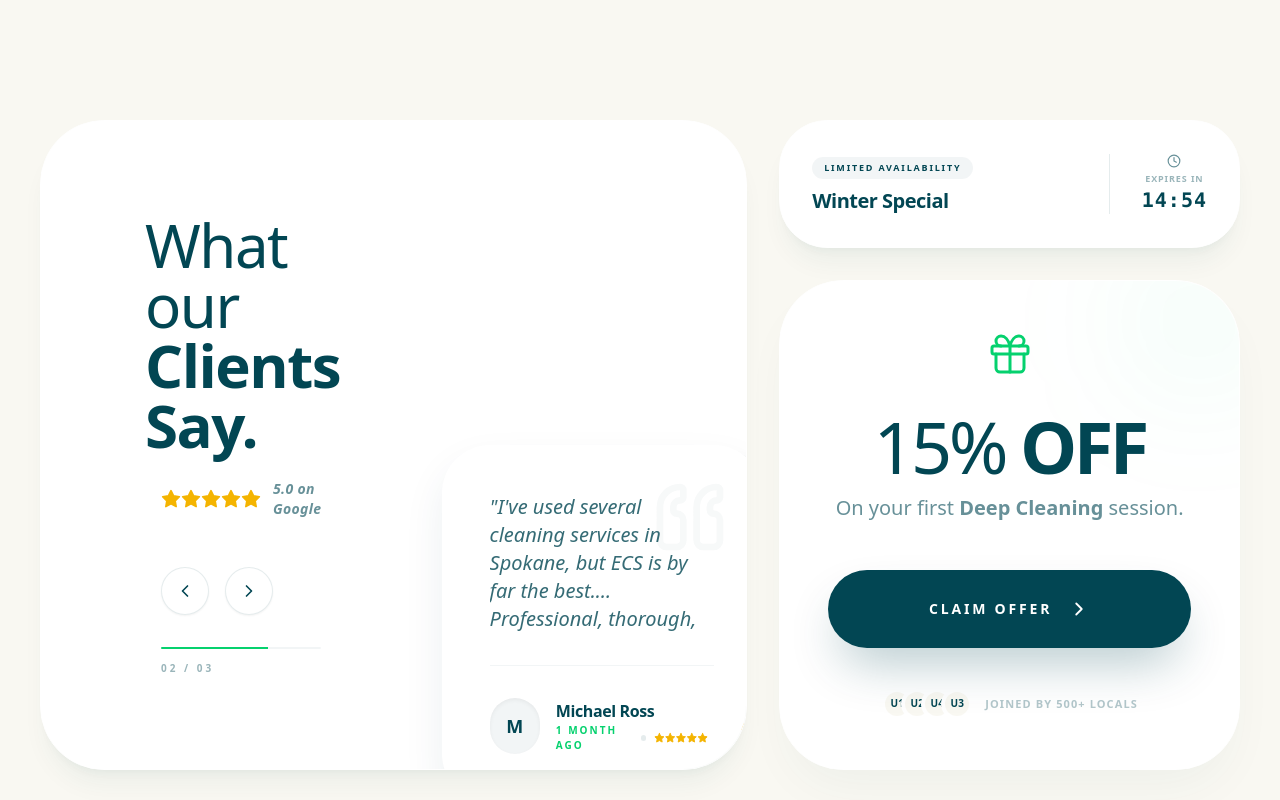
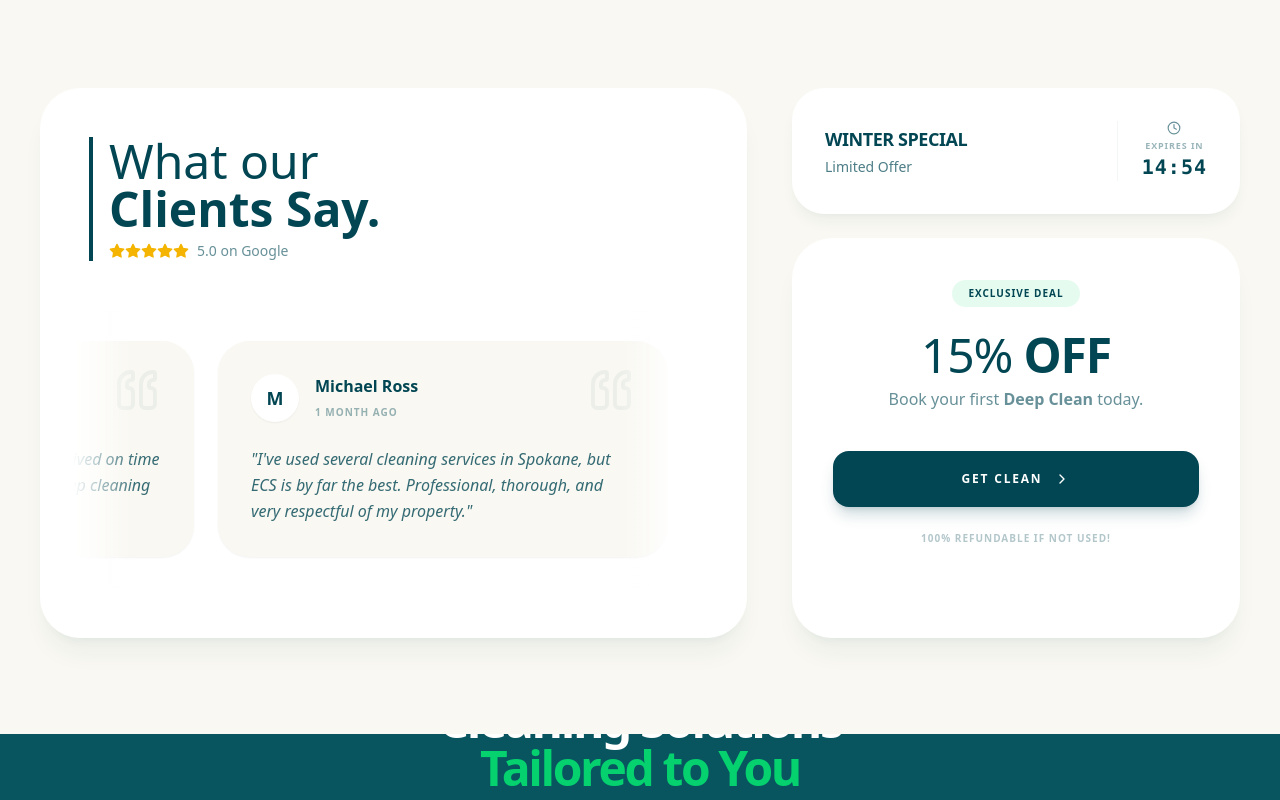
Before and after one commit to renatoquerales28-byte/extreme-cleaning-next, a Next.js app: page / in a window 1280 px wide. Shown: the part 760-1560 px from the top of the page. Built offline with nearby package versions, Linux system fonts and the light colour scheme.

Commit message:
style: revert SocialProofSection left column to 4b1aec4 design

```diff
--- a/src/components/home/SocialProofSection.tsx
+++ b/src/components/home/SocialProofSection.tsx
@@ -1,13 +1,14 @@
 "use client";
 
 import { useState, useEffect } from "react";
-import { Star, ChevronLeft, ChevronRight, Gift, Clock, Quote } from "lucide-react";
+import Image from "next/image";
+import { Star, ChevronRight, Gift, Clock, Bell, Quote } from "lucide-react";
 import { GOOGLE_REVIEWS } from "@/lib/data/reviews_mock";
 import Link from "next/link";
-import { motion, AnimatePresence } from "framer-motion";
+import { motion } from "framer-motion";
 
 function CountdownTimer() {
-    const [timeLeft, setTimeLeft] = useState(15 * 60);
+    const [timeLeft, setTimeLeft] = useState(15 * 60); // 15 minutes in seconds
 
     useEffect(() => {
         const timer = setInterval(() => {
@@ -30,251 +31,124 @@ function CountdownTimer() {
     );
 }
 
-function CarouselControl({ direction, onClick }: { direction: 'prev' | 'next', onClick: () => void }) {
+export default function SocialProofSection() {
     return (
-        <button
-            onClick={onClick}
-            className="w-12 h-12 rounded-full border border-[#024653]/10 flex items-center justify-center text-[#024653] hover:bg-[#024653] hover:text-white transition-all active:scale-95 bg-white shadow-sm z-30 pointer-events-auto"
-        >
-            {direction === 'prev' ? <ChevronLeft size={20} /> : <ChevronRight size={20} />}
-        </button>
-    );
-}
+        // SECTION CONTAINER: Adjusted spacing (reduced top padding), Background #F9F8F2
+        <section className="w-full bg-[#F9F8F2] relative flex items-center overflow-hidden pt-8 pb-16 lg:pt-12 lg:pb-24">
 
-export default function SocialProofSection() {
-    // State for the infinite rotation stack
-    const [cards, setCards] = useState(() => {
-        return GOOGLE_REVIEWS.map((review, i) => ({
-            ...review,
-            uniqueId: `${review.id}-${i}-${Date.now()}` // Ensure unique keys for animations
-        }));
-    });
-    const [isPaused, setIsPaused] = useState(false);
+            {/* CONTAINER: Max width of 1700px to match Hero */}
+            <div className="w-full max-w-[1700px] mx-auto px-6 lg:px-10 grid grid-cols-1 lg:grid-cols-5 gap-8 items-stretch justify-center">
 
-    // Auto-advance logic
-    useEffect(() => {
-        if (isPaused) return;
-        const interval = setInterval(() => {
-            handleNext();
-        }, 5000);
-        return () => clearInterval(interval);
-    }, [cards, isPaused]);
+                {/* LEFT COLUMN: REVIEWS (60% -> 3/5 cols) - NOW ENCLOSED IN WHITE CARD */}
+                <div className="w-full lg:col-span-3 flex flex-col justify-center relative">
 
-    const handleNext = () => {
-        setCards((prev) => {
-            const newCards = [...prev];
-            const first = newCards.shift();
-            if (first) {
-                // Regenerate ID to ensure it enters as a "new" card
-                first.uniqueId = `${first.id}-${Date.now()}`;
-                newCards.push(first);
-            }
-            return newCards;
-        });
-    };
+                    {/* NEW MODULAR CONTAINER */}
+                    <div className="bg-white rounded-[2.5rem] p-8 lg:p-12 shadow-xl shadow-[#024653]/5 border border-white h-full flex flex-col justify-center relative overflow-hidden">
 
-    const handlePrev = () => {
-        setCards((prev) => {
-            const newCards = [...prev];
-            const last = newCards.pop();
-            if (last) {
-                last.uniqueId = `${last.id}-${Date.now()}`;
-                newCards.unshift(last);
-            }
-            return newCards;
-        });
-    };
-
-    const currentId = parseInt(cards[0]?.id || "1", 10);
-    const progress = (currentId / GOOGLE_REVIEWS.length) * 100;
-    const currentDisplayIndex = currentId;
-
-    const cardColors = ['#FFFFFF', '#F9FBFB', '#F2F6F6'];
-    const cardShadows = [
-        '0 20px 40px rgba(2, 70, 83, 0.08)',
-        '0 10px 20px rgba(2, 70, 83, 0.05)',
-        '0 5px 10px rgba(2, 70, 83, 0.02)'
-    ];
-
-    return (
-        <section className="w-full min-h-screen bg-[#F9F8F2] relative flex items-center justify-center overflow-hidden py-12 md:py-16 lg:py-20">
-            <div className="w-full max-w-[1700px] mx-auto px-6 lg:px-10 grid grid-cols-1 lg:grid-cols-5 gap-6 lg:gap-8 items-center justify-center">
-
-                {/* Main Reviews Card */}
-                <div className="w-full lg:col-span-3">
-                    <div className="bg-white rounded-[4rem] shadow-xl shadow-[#024653]/5 border border-white relative overflow-hidden min-h-[600px] md:min-h-[650px] flex items-center">
-                        <div className="w-full h-full grid grid-cols-1 md:grid-cols-2 items-center">
-
-                            {/* Left Column: Title & Alignment */}
-                            <div className="relative z-20 p-8 md:p-12 lg:p-20 flex flex-col justify-center">
-                                <div className="flex gap-6 items-stretch mb-6">
-                                    <div className="w-1.5 bg-[#024653] rounded-full" />
-                                    <motion.h3
-                                        initial={{ opacity: 0, x: -20 }}
-                                        whileInView={{ opacity: 1, x: 0 }}
-                                        className="text-4xl md:text-6xl font-light text-[#024653] leading-[1.1] tracking-tight"
-                                    >
+                        {/* Header for Reviews */}
+                        <div className="mb-8 md:mb-12 pl-4 border-l-4 border-[#024653] relative z-10">
+                            <h3 className="text-3xl md:text-5xl font-light text-[#024653] mb-2 leading-tight">
                                 What our <br /> <span className="font-black">Clients Say.</span>
-                                    </motion.h3>
+                            </h3>
+                            <div className="flex items-center gap-2">
+                                <div className="flex text-[#F4B400]">
+                                    {[1, 2, 3, 4, 5].map(i => <Star key={i} size={16} fill="currentColor" />)}
+                                </div>
+                                <span className="text-sm font-medium text-[#024653]/60">5.0 on Google</span>
+                            </div>
                         </div>
 
-                                <div className="flex items-center gap-3 mb-12 ml-10">
-                                    <div className="flex text-[#F4B400]">
-                                        {[1, 2, 3, 4, 5].map(i => <Star key={i} size={20} fill="currentColor" />)}
+                        {/* Horizontal Marquee Container */}
+                        <div className="relative w-full overflow-hidden mask-horizontal-fade -mx-4 px-4 py-8"> {/* Negative margin to allow shadow bleed, py for hover space */}
+                            <motion.div
+                                className="flex gap-6 pl-4"
+                                animate={{ x: ["0%", "-50%"] }}
+                                transition={{
+                                    repeat: Infinity,
+                                    ease: "linear",
+                                    duration: 40
+                                }}
+                                style={{ width: "max-content" }}
+                            >
+                                {/* Duplicate list for loop */}
+                                {[...GOOGLE_REVIEWS, ...GOOGLE_REVIEWS, ...GOOGLE_REVIEWS].map((review, i) => (
+                                    <div
+                                        key={`${review.id}-${i}`}
+                                        className="bg-[#F9F8F2] p-8 rounded-[2rem] shadow-sm hover:shadow-lg hover:-translate-y-1 transition-all duration-300 relative group w-[350px] md:w-[450px] shrink-0 border border-transparent hover:border-[#024653]/5"
+                                    >
+                                        <Quote className="absolute top-6 right-8 text-[#024653]/5 transform rotate-180 group-hover:scale-110 transition-transform" size={48} />
+
+                                        <div className="flex items-center gap-4 mb-6">
+                                            <div className="w-12 h-12 rounded-full bg-white flex items-center justify-center text-[#024653] font-black text-lg shadow-sm">
+                                                {review.name.charAt(0)}
                                             </div>
-                                    <span className="text-sm font-bold text-[#024653]/60 italic tracking-wide">5.0 on Google</span>
+                                            <div>
+                                                <h4 className="font-bold text-[#024653] text-sm md:text-base">{review.name}</h4>
+                                                <span className="text-[10px] text-[#024653]/40 font-bold uppercase tracking-widest">{review.date}</span>
+                                            </div>
                                         </div>
 
-                                <div className="flex flex-col gap-8 ml-10">
-                                    <div className="flex items-center gap-4">
-                                        <CarouselControl direction="prev" onClick={handlePrev} />
-                                        <CarouselControl direction="next" onClick={handleNext} />
+                                        <p className="text-[#024653]/80 text-base font-light leading-relaxed italic relative z-10 line-clamp-4">
+                                            &quot;{review.text}&quot;
+                                        </p>
                                     </div>
-
-                                    <div className="flex flex-col gap-3 w-40">
-                                        <div className="h-[2px] bg-[#024653]/5 rounded-full overflow-hidden">
-                                            <motion.div
-                                                className="h-full bg-[#05D16E]"
-                                                initial={{ width: 0 }}
-                                                animate={{ width: `${progress}%` }}
-                                                transition={{ type: "spring", stiffness: 100, damping: 20 }}
-                                            />
-                                        </div>
-                                        <span className="text-[10px] font-black text-[#024653]/40 uppercase tracking-[0.3em]">
-                                            {String(currentDisplayIndex).padStart(2, '0')} / {String(GOOGLE_REVIEWS.length).padStart(2, '0')}
-                                        </span>
+                                ))}
+                            </motion.div>
+                            {/* Gradient Masks for Horizontal Fade - Adjusted to match white BG */}
+                            <div className="absolute top-0 left-0 w-16 h-full bg-gradient-to-r from-white to-transparent z-10 pointer-events-none" />
+                            <div className="absolute top-0 right-0 w-16 h-full bg-gradient-to-l from-white to-transparent z-10 pointer-events-none" />
                         </div>
                     </div>
                 </div>
 
-                            {/* Right Column: Card Stack */}
-                            <div
-                                className="relative flex items-center justify-center p-8 md:p-12 min-h-[400px] md:min-h-[500px]"
-                                onMouseEnter={() => setIsPaused(true)}
-                                onMouseLeave={() => setIsPaused(false)}
-                            >
-                                <div className="relative w-full max-w-[350px] h-[380px] flex items-center justify-center">
-                                    <AnimatePresence mode="popLayout">
-                                        {cards.slice(0, 3).map((review, index) => (
-                                            <motion.div
-                                                key={review.uniqueId}
-                                                layoutId={review.uniqueId}
-                                                initial={{ opacity: 0, scale: 0.9, x: 100, zIndex: 0 }}
-                                                animate={{
-                                                    opacity: 1,
-                                                    scale: index === 0 ? 1 : (1 - index * 0.05),
-                                                    x: index * 25,
-                                                    y: 0,
-                                                    zIndex: 10 - index,
-                                                }}
-                                                exit={{
-                                                    x: -200,
-                                                    opacity: 0,
-                                                    scale: 0.95,
-                                                    zIndex: 20,
-                                                    transition: { duration: 0.4, ease: "easeInOut" }
-                                                }}
-                                                transition={{
-                                                    type: "spring",
-                                                    stiffness: 200,
-                                                    damping: 25,
-                                                    mass: 1
-                                                }}
-                                                className="absolute left-0 top-1/2 -translate-y-1/2 w-[280px] md:w-[320px] p-8 md:p-12 rounded-[3rem] overflow-hidden"
-                                                style={{
-                                                    transformOrigin: "center left",
-                                                    backgroundColor: cardColors[index],
-                                                    boxShadow: cardShadows[index]
-                                                }}
-                                            >
-                                                <div className="absolute top-0 right-0 p-8 opacity-[0.03]">
-                                                    <Quote size={80} className="transform rotate-180 text-[#024653]" />
+                {/* RIGHT COLUMN: PROMO (40% -> 2/5 cols) */}
+                <div className="w-full lg:col-span-2 flex flex-col justify-center items-center lg:items-end relative h-full">
+
+                    <div className="w-full max-w-md space-y-6 relative z-10 flex flex-col h-full justify-center">
+
+                        {/* Top Card: Timer & Hook (White Card) */}
+                        <div className="bg-white rounded-[2rem] p-6 lg:p-8 flex items-center justify-between shadow-lg shadow-[#024653]/5 border border-white">
+                            <div>
+                                <h4 className="font-black text-[#024653] text-lg uppercase tracking-tight mb-1">Winter Special</h4>
+                                <p className="text-sm text-[#024653]/70 font-medium whitespace-nowrap">Limited Offer</p>
                             </div>
-
-                                                <div className="relative z-10">
-                                                    <p className="text-[#024653]/80 text-lg md:text-xl font-light leading-relaxed italic mb-8 line-clamp-4 min-h-[140px]">
-                                                        &quot;{review.text}&quot;
-                                                    </p>
-
-                                                    <div className="flex items-center gap-4 border-t border-[#024653]/5 pt-8">
-                                                        <div className="w-14 h-14 rounded-full bg-[#024653]/5 flex items-center justify-center text-[#024653] font-black text-lg shadow-inner">
-                                                            {review.name.charAt(0)}
-                                                        </div>
-                                                        <div>
-                                                            <h4 className="font-bold text-[#024653] text-base tracking-tight">{review.name}</h4>
-                                                            <div className="flex items-center gap-2">
-                                                                <span className="text-[10px] text-[#05D16E] font-black uppercase tracking-[0.2em]">{review.date}</span>
-                                                                <span className="w-1.5 h-1.5 rounded-full bg-[#024653]/10" />
-                                                                <div className="flex text-[#F4B400] scale-90 origin-left">
-                                                                    {[1, 2, 3, 4, 5].map(st => <Star key={st} size={12} fill="currentColor" />)}
-                                                                </div>
-                                                            </div>
-                                                        </div>
-                                                    </div>
-                                                </div>
-
-                                                <div className="absolute bottom-0 left-0 right-0 h-1 bg-gradient-to-r from-transparent via-[#05D16E] to-transparent opacity-10" />
-                                            </motion.div>
-                                        ))}
-                                    </AnimatePresence>
-                                </div>
-                            </div>
-                        </div>
-                    </div>
-                </div>
-
-                {/* Sidebar Column */}
-                <div className="w-full lg:col-span-2 flex flex-col h-auto lg:h-full gap-8">
-                    {/* Countdown Banner */}
-                    <div className="bg-white rounded-[3rem] p-8 flex items-center justify-between shadow-xl shadow-[#024653]/5 border border-white">
-                        <div>
-                            <span className="inline-block px-3 py-1 bg-[#024653]/5 text-[#024653] text-[9px] font-black uppercase tracking-[0.2em] rounded-full mb-2">
-                                Limited Availability
-                            </span>
-                            <h4 className="font-black text-[#024653] text-xl tracking-tight">Winter Special</h4>
-                        </div>
-                        <div className="pl-8 border-l border-[#024653]/10">
+                            <div className="pl-4 lg:pl-6 border-l border-[#024653]/5">
                                 <CountdownTimer />
                             </div>
                         </div>
 
-                    {/* Promo Card */}
-                    <div className="bg-white rounded-[4rem] p-12 text-center shadow-2xl shadow-[#024653]/5 border border-white relative overflow-hidden flex-grow flex flex-col justify-center">
-                        <div className="absolute -top-10 -right-10 w-40 h-40 bg-[#05D16E]/5 rounded-full blur-3xl" />
+                        {/* Main Offer Card (White Card) */}
+                        <div className="bg-white rounded-[2.5rem] p-8 lg:p-10 text-center shadow-xl shadow-[#024653]/5 border border-white relative overflow-hidden group flex-grow flex-col justify-center">
 
                             <div className="relative z-10">
-                            <Gift className="mx-auto text-[#05D16E] mb-8" size={48} strokeWidth={1.5} />
+                                <span className="inline-block px-4 py-1.5 rounded-full bg-[#05D16E]/10 text-[#024653] text-[10px] font-black uppercase tracking-widest mb-6">
+                                    Exclusive Deal
+                                </span>
 
-                            <h3 className="text-7xl font-normal text-[#024653] mb-3 tracking-tighter">
+                                <h3 className="text-5xl font-normal text-[#024653] mb-2 tracking-tight">
                                     15% <span className="font-black">OFF</span>
                                 </h3>
 
-                            <p className="text-xl text-[#024653]/60 mb-12 font-medium">
-                                On your first <strong>Deep Cleaning</strong> session.
+                                <p className="text-base text-[#024653]/60 mb-10 font-medium mx-auto">
+                                    Book your first <strong>Deep Clean</strong> today.
                                 </p>
 
                                 <Link
                                     href="/wizard?type=residential&intensity=deep&promo=WELCOME15"
-                                className="w-full flex items-center justify-center gap-4 py-7 bg-[#024653] text-white rounded-[2.5rem] font-black text-sm uppercase tracking-[0.2em] hover:bg-[#02333d] transition-all transform hover:-translate-y-2 shadow-2xl shadow-[#024653]/30 active:scale-95 group"
+                                    className="w-full flex items-center justify-center gap-3 py-5 bg-[#024653] text-white rounded-2xl font-black text-xs uppercase tracking-[0.15em] hover:bg-[#02333d] transition-all transform hover:-translate-y-1 shadow-lg shadow-[#024653]/20"
                                 >
-                                Claim Offer <ChevronRight size={22} className="group-hover:translate-x-1 transition-transform" />
+                                    Get Clean <ChevronRight size={16} />
                                 </Link>
 
-                            <div className="mt-10 flex items-center justify-center gap-3">
-                                <div className="flex -space-x-3">
-                                    {[1, 2, 4, 3].map(i => (
-                                        <div key={i} className="w-8 h-8 rounded-full border-4 border-white bg-[#F9F8F2] flex items-center justify-center text-[10px] font-bold text-[#024653]">
-                                            U{i}
-                                        </div>
-                                    ))}
-                                </div>
-                                <p className="text-[11px] text-[#024653]/30 font-bold uppercase tracking-widest">
-                                    Joined by 500+ locals
+                                <p className="text-[10px] text-[#024653]/30 mt-6 font-bold uppercase tracking-widest">
+                                    100% Refundable if not used!
                                 </p>
                             </div>
                         </div>
+
                     </div>
                 </div>
+
             </div>
         </section>
     );
```
Lines whose indentation alone changed are shown as unchanged.
